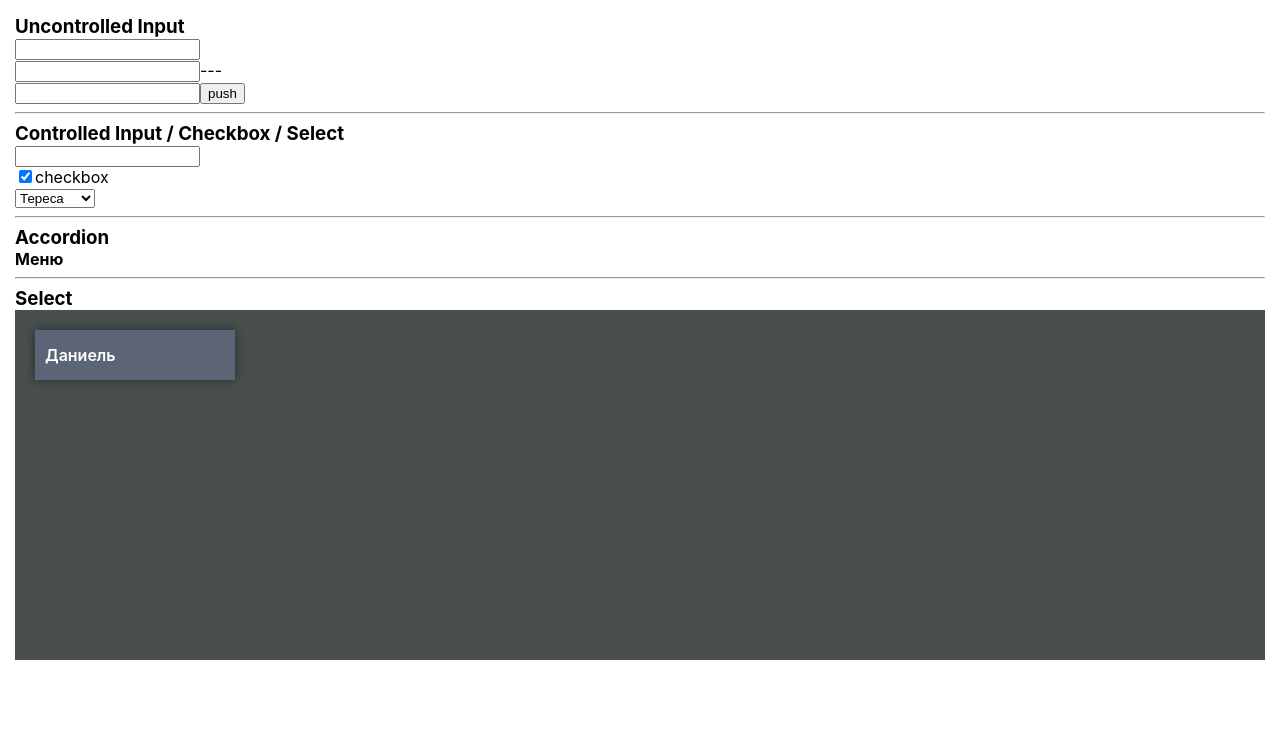
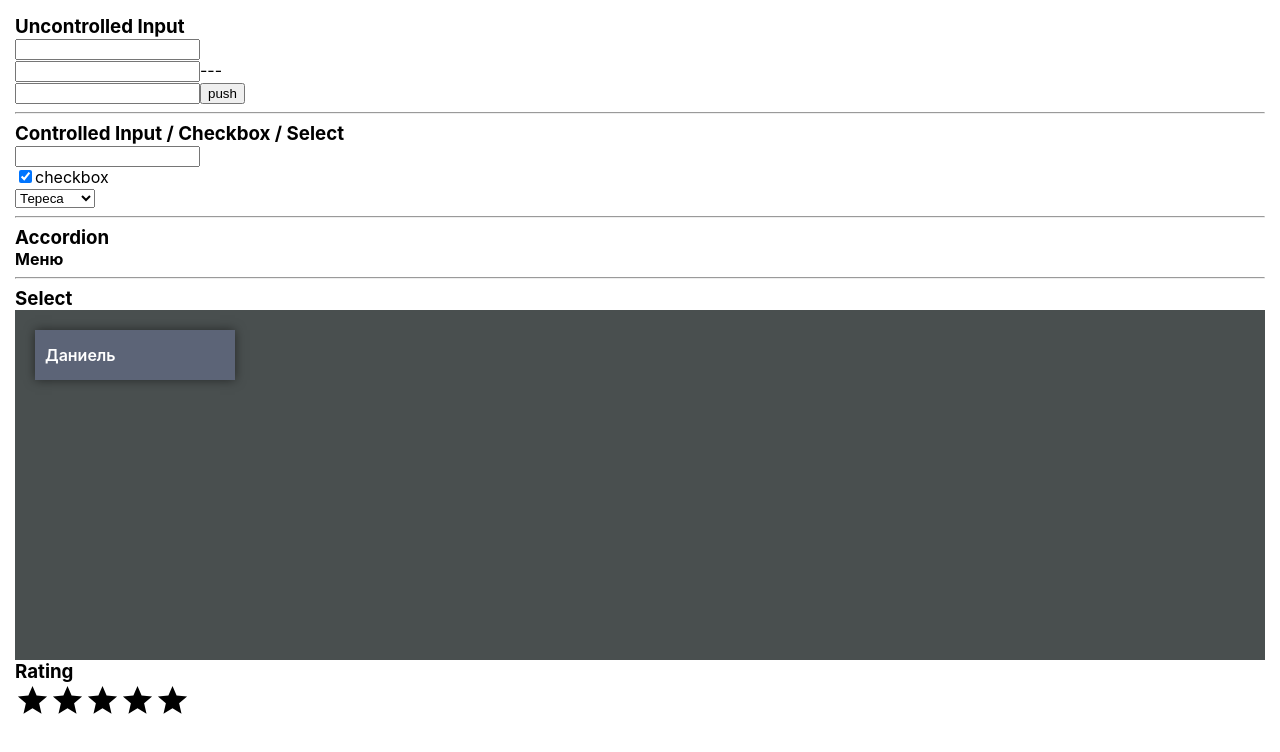
Before and after one commit to DaniyelGit/React-Kabzda, a React (Create React App) app: page / in a window 1280 px wide. Shown: the top 752 px of the page. Built offline with nearby package versions, Linux system fonts and the light colour scheme.

Commit message:
added component Rating

```diff
--- a/src/App.css
+++ b/src/App.css
@@ -23,3 +23,7 @@ body {
 .trackInput {
     display: inline-block;
 }
+
+.star {
+    color: darkorange;
+}
--- a/src/App.tsx
+++ b/src/App.tsx
@@ -14,6 +14,7 @@ import {
 } from './Components/ControlledComponents';
 import {Accordion} from "./Components/Accordion/Accordion";
 import {Select} from "./Components/Select/Select";
+import {Rating} from "./Components/Rating/Rating";
 
 
 
@@ -51,6 +52,10 @@ function App() {
             <h3>Select</h3>
             {/*Select*/}
             <Select/>
+
+            <h3>Rating</h3>
+            {/*Rating*/}
+            <Rating/>
         </div>
     );
 }
--- /dev/null
+++ b/src/Components/Rating/Rating.tsx
@@ -0,0 +1,40 @@
+import React from 'react';
+import {Star, StarBorder} from "@material-ui/icons";
+
+
+
+export const Rating = () => {
+
+    const [activeStar, setActiveStar] = React.useState<number>(0);
+
+    const onClickHandler = (num: number) => {
+        activeStar === num
+            ? setActiveStar(num - 1)
+            : setActiveStar(num);
+    }
+
+    return (
+        <div>
+            <Star fontSize="large"
+                  onClick={() => onClickHandler(1)}
+                  className={activeStar > 0 ? 'star' : ''}
+            />
+            <Star fontSize="large"
+                  onClick={() => onClickHandler(2)}
+                  className={activeStar > 1 ? 'star' : ''}
+            />
+            <Star fontSize="large"
+                  onClick={() => onClickHandler(3)}
+                  className={activeStar > 2 ? 'star' : ''}
+            />
+            <Star fontSize="large"
+                  onClick={() => onClickHandler(4)}
+                  className={activeStar > 3 ? 'star' : ''}
+            />
+            <Star fontSize="large"
+                  onClick={() => onClickHandler(5)}
+                  className={activeStar > 4 ? 'star' : ''}
+            />
+        </div>
+    );
+};
```
